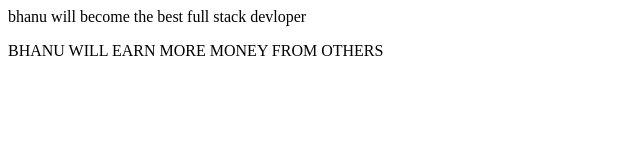
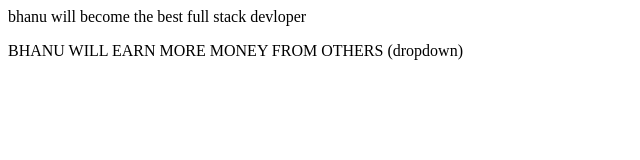
Before and after one commit to bhanu-pratap6396/LOCAL-REPOSITORY, a plain HTML site: page Index.Html in a window 1280 px wide. Shown: the full height of the page, 0-640 px from the left. Drawn offline with Linux system fonts and the light colour scheme.

```diff
--- a/Index.Html
+++ b/Index.Html
@@ -1,2 +1,2 @@
 <p>bhanu will become the best full stack devloper</p>
-<P>BHANU WILL EARN MORE MONEY FROM OTHERS</P>
+<P>BHANU WILL EARN MORE MONEY FROM OTHERS (dropdown)</P>
```
